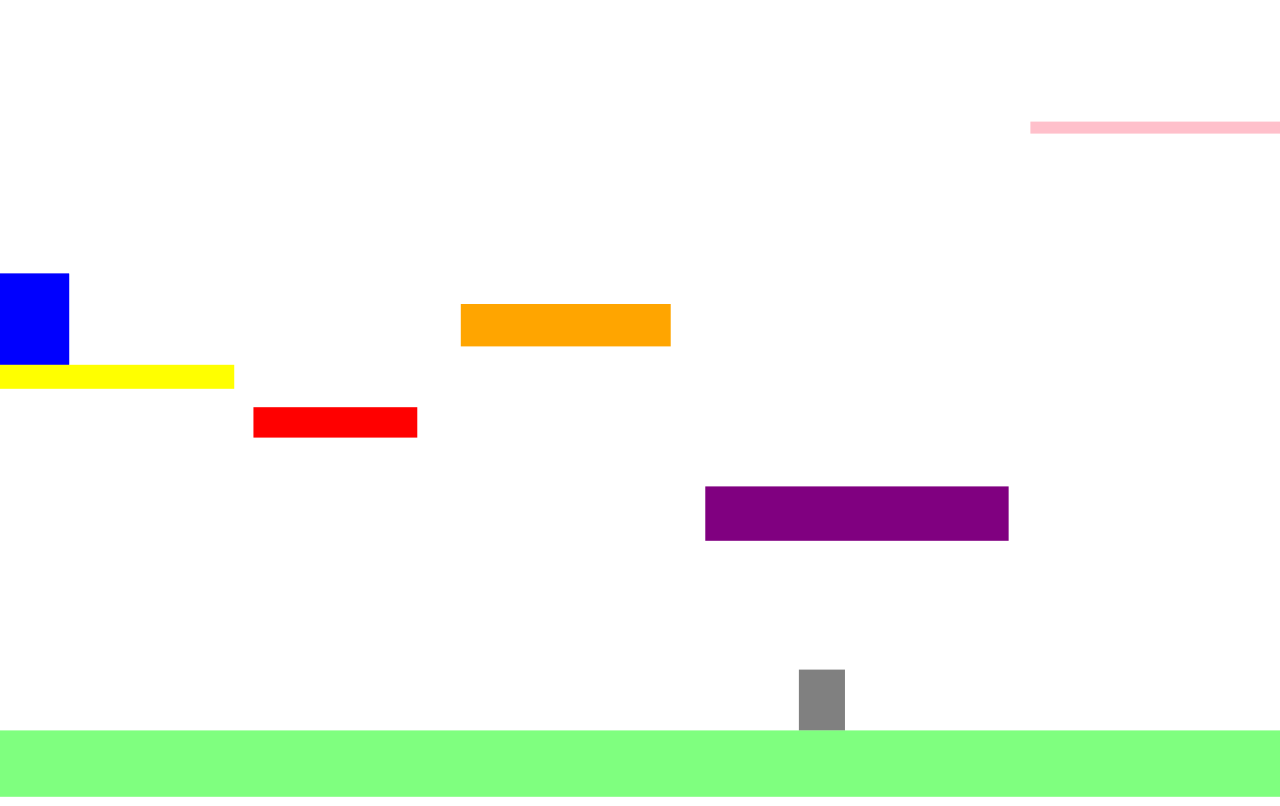
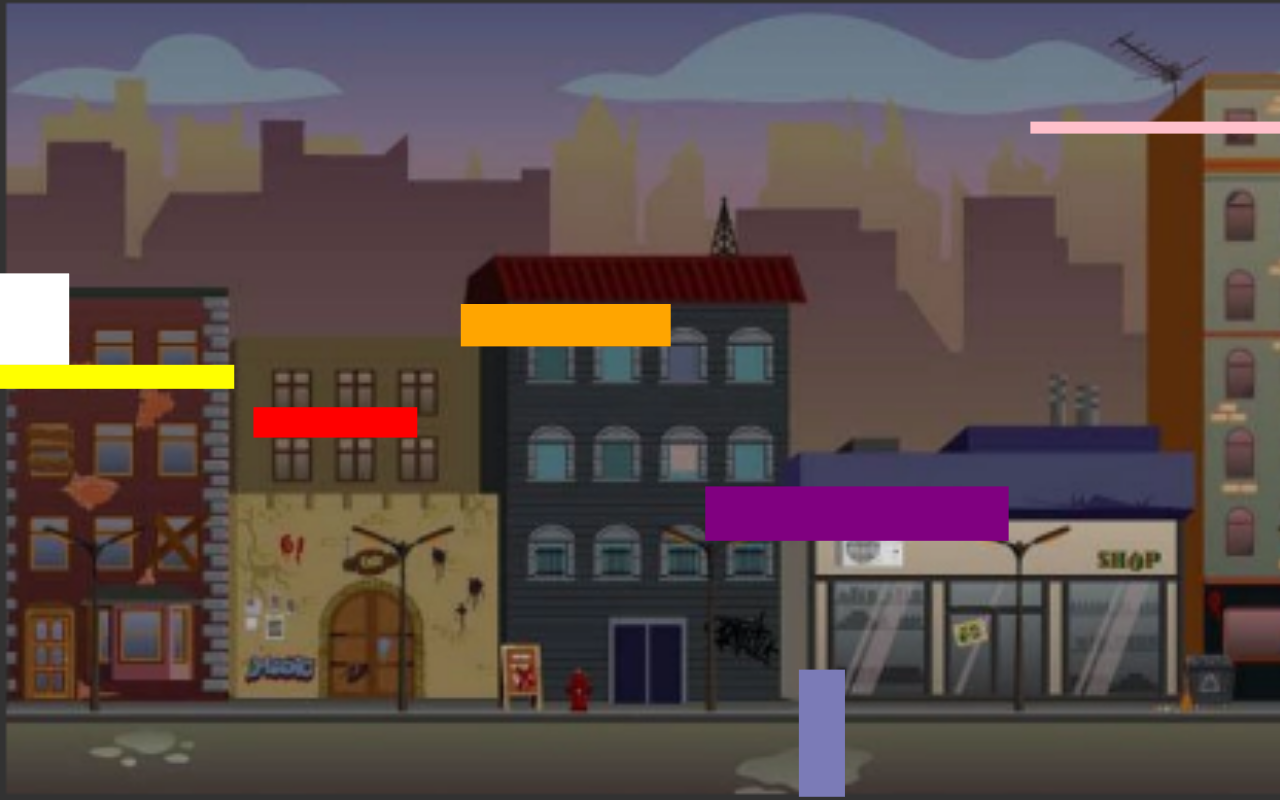
Before and after one commit to camposfabio987/Fase2Proj_Integrado, a plain HTML site: page index.html in a window 1280 px wide. Drawn offline with nearby package versions, Linux system fonts and the light colour scheme.

Commit message:
adicionei o cenário e algumas alterações de cor

```diff
--- a/index.html
+++ b/index.html
@@ -5,9 +5,6 @@
     <meta http-equiv="X-UA-Compatible" content="IE=edge">
     <meta name="viewport" content="width=device-width, initial-scale=1.0">
     <title>Fase 2</title>
-
-    <link href="https://cdn.jsdelivr.net/npm/bootstrap@5.1.3/dist/css/bootstrap.min.css" rel="stylesheet"
-        integrity="sha384-1BmE4kWBq78iYhFldvKuhfTAU6auU8tT94WrHftjDbrCEXSU1oBoqyl2QvZ6jIW3" crossorigin="anonymous">
         <style>
 
 canvas {
@@ -17,21 +14,24 @@ canvas {
 
         }
 
-        body {
+        html, body {
+            overflow: hidden;
+        }
 
 
-           width: 0px;
-           height: 0px;
-           margin: 0;
-           padding: 0;
-
-
-        }
+        body{
+    margin:0;
+    position: relative;
+    height: 100vh;
+    width: 100vw;
+    background-size: cover;
+}
         </style>
 
 </head>
-<body>
-    <canvas></canvas>
+<body style = "background-image: url('cenario_fase2.png')">
+    <canvas >
+    </canvas>
     <script src="script.js"></script>
 </body>
 </html>
--- a/script.js
+++ b/script.js
@@ -1,14 +1,21 @@
+// VARIÁVES CANVAS
+
 var canvas = document.querySelector('canvas');
 canvas.width = window.innerWidth;
 canvas.height = window.innerHeight;
 var ctx = canvas.getContext('2d');
-
 var Largura = window.innerWidth
 var Altura = window.innerHeight
+
+// VARIÁVEIS NITANER
 var andar_nitaner = (Largura) * 0.146
 var velocidade_nitaner = 4
+
+// VARIÁVEIS DO TECLADO
 var andar_direita = false
 var andar_esquerda = false
+
+// VARIÁVEIS PERSONAGENS
 var andar_personagem = 0
 var velocidade_pers = 6
 var altura_personagem = (Altura) * 0.342
@@ -17,14 +24,11 @@ var lado_pers = (Largura) * 0.054
 function ObjEst() {
   // CRIANDO OBJETOS ESTÁTICOS
 
-  ctx.fillStyle = 'gray'; // COR DO NITANER
-  ctx.fillRect(andar_nitaner, (Altura) * 0.837, (Largura) * 0.036, (Altura) * 0.076); //NITANER
+  ctx.fillStyle = '#7b7bb7'; // COR DO NITANER
+  ctx.fillRect(andar_nitaner, (Altura) * 0.837, (Largura) * 0.036, (Altura) * 0.159); //NITANER
 
-  ctx.fillStyle = 'blue'; // COR DO PERSONAGEM PRINCIPAL
+  ctx.fillStyle = 'white'; // COR DO PERSONAGEM PRINCIPAL
   ctx.fillRect(andar_personagem, altura_personagem, lado_pers, (Altura) * 0.114); //PERSONAGEM PRINCIPAL
-
-  ctx.fillStyle = 'rgba(0,255,0,0.5)'; // COR DO CHÃO
-  ctx.fillRect(0, (Altura) * 0.913, (Largura), (Altura) * 0.083); // CHÃO
 
   ctx.fillStyle = 'yellow'; // COR DO PRÉDIO 1
   ctx.fillRect(0, (Altura) * 0.456, (Largura) * 0.183, (Altura) * 0.030); //PRÉDIO 1
@@ -43,15 +47,8 @@ function ObjEst() {
 }
 
 
-
+// FUNÇÃO QUE ANIMA QUALQUER COISA QUE ESTÁ NO CANVAS
 function CenarioAnimado() {
-
-  // if(((andar_personagem < 258 ) - lado_pers) && (altura_personagem-lado_pers <= 259) ){
-  //   andar_esquerda = false
-  // }
-
-  console.log(`Altura Personagem: ${altura_personagem} `)
-  console.log(`Andar personagem: ${andar_personagem} `)
 
   if ((andar_personagem < (Largura) * 0.182) && (parseInt(altura_personagem) == parseInt((Altura) * 0.395))) {
     andar_esquerda = false
@@ -71,21 +68,29 @@ function CenarioAnimado() {
   if (andar_personagem > (Largura) * 0.179) {
     altura_personagem = (Altura) * 0.395 // IMPORTANTE PARA COLOCAR A ALTURA DA PLATAFORMA VERMELHA
     ctx.clearRect(0, 0, innerWidth, innerHeight)
-    ctx.fillStyle = 'blue'; // COR DO PERSONAGEM PRINCIPAL
+    ctx.fillStyle = 'white'; // COR DO PERSONAGEM PRINCIPAL
     ctx.fillRect(andar_personagem, altura_personagem, (Largura) * 0.054, (Altura) * 0.114); //PERSONAGEM PRINCIPAL
 
   }
+
 
   if (andar_personagem > (Largura) * 0.292) {
     altura_personagem = (Altura) * 0.266
   }
 
+  if(andar_personagem > (Largura)* 0.497){
+    altura_personagem = (Altura)* 0.494
+
+  }
+
+
   if (andar_direita == true) {
     ctx.clearRect(0, 0, innerWidth, innerHeight)
-    ctx.fillStyle = 'blue'; // COR DO PERSONAGEM PRINCIPAL
+    ctx.fillStyle = 'white'; // COR DO PERSONAGEM PRINCIPAL
     ctx.fillRect(andar_personagem, altura_personagem, (Largura) * 0.054, (Altura) * 0.114); //PERSONAGEM PRINCIPAL
     andar_personagem = andar_personagem + velocidade_pers;
-
+    console.log(andar_personagem)
+    console.log(altura_personagem)
 
 
   }
@@ -94,24 +99,25 @@ function CenarioAnimado() {
 
   if (andar_direita == false) {
     ctx.clearRect(0, 0, innerWidth, innerHeight)
-    ctx.fillStyle = 'blue'; // COR DO PERSONAGEM PRINCIPAL
+    ctx.fillStyle = 'white'; // COR DO PERSONAGEM PRINCIPAL
     ctx.fillRect(andar_personagem, altura_personagem, (Largura) * 0.054, (Altura) * 0.114); //PERSONAGEM PRINCIPAL
 
   }
 
   if (andar_esquerda == true) {
     ctx.clearRect(0, 0, innerWidth, innerHeight)
-    ctx.fillStyle = 'blue'; // COR DO PERSONAGEM PRINCIPAL
+    ctx.fillStyle = 'white'; // COR DO PERSONAGEM PRINCIPAL
     ctx.fillRect(andar_personagem, altura_personagem, (Largura) * 0.054, (Altura) * 0.114); //PERSONAGEM PRINCIPAL
     andar_personagem = andar_personagem - velocidade_pers;
-
+    console.log(andar_personagem)
+    console.log(altura_personagem)
 
   }
 
 
   if (andar_esquerda == false) {
     ctx.clearRect(0, 0, innerWidth, innerHeight)
-    ctx.fillStyle = 'blue'; // COR DO PERSONAGEM PRINCIPAL
+    ctx.fillStyle = 'white'; // COR DO PERSONAGEM PRINCIPAL
     ctx.fillRect(andar_personagem, altura_personagem, (Largura) * 0.054, (Altura) * 0.114); //PERSONAGEM PRINCIPAL
 
 
@@ -127,7 +133,7 @@ function CenarioAnimado() {
 CenarioAnimado()
 
 
-
+// COMANDOS QUE HABILITAM AS SETAS DIREITA E ESQUERDA
 document.addEventListener('keydown', BotaoDireita, false)
 document.addEventListener('keyup', BotaoDireitaSolto, false)
 
```
Also changed, not shown: cenario_fase2.png (added).
